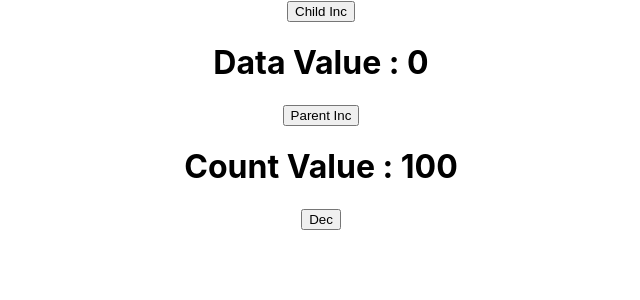
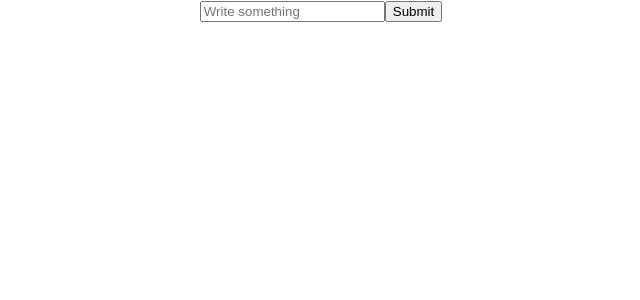
Before and after one commit to ErShubham2908/React-Interview-EA25, a React (Create React App) app: page / in a window 1280 px wide. Shown: the top 300 px of the page, without its empty margins (319-959 px from the left). Built offline with nearby package versions, Linux system fonts and the light colour scheme.

Commit message:
Day - 4 Q-4

```diff
--- a/src/App.js
+++ b/src/App.js
@@ -11,6 +11,7 @@ import StoreCompo from './Day 3/Context/StoreCompo';
 import UseState from './Day 3/Hooks/UseState';
 import UseEffect from './Day 3/Hooks/UseEffect';
 import Parent from './Day 3/Hooks/UseCallBack/Parent';
+import UseRefCompo from './Day 3/Hooks/UseRefCompo';
 
 function App() {
   const [data, setData] = useState('Hi....')
@@ -28,7 +29,8 @@ function App() {
       {/* <StoreCompo /> */}
       {/* <UseState /> */}
       {/* <UseEffect /> */}
-      <Parent />
+      {/* <Parent /> */}
+      <UseRefCompo />
     </div>
   );
 }
--- /dev/null
+++ b/src/Day 3/Hooks/UseRefCompo.js
@@ -0,0 +1,23 @@
+import React from 'react'
+import { useRef } from 'react'
+
+function UseRefCompo() {
+    const inputRef = useRef(null);
+    console.log(inputRef);
+
+    function getData(){
+        console.log(inputRef.current.value)
+        inputRef.current.focus();
+        inputRef.current.style.background = "red"
+    }
+
+  return (
+    <>
+        <input type='text' ref={inputRef} placeholder='Write something' />
+        <button onClick={getData} >Submit</button>
+
+    </>
+  )
+}
+
+export default UseRefCompo;
```
Also changed, not shown: 1 other file (tests, documents, lock files or other folders).
